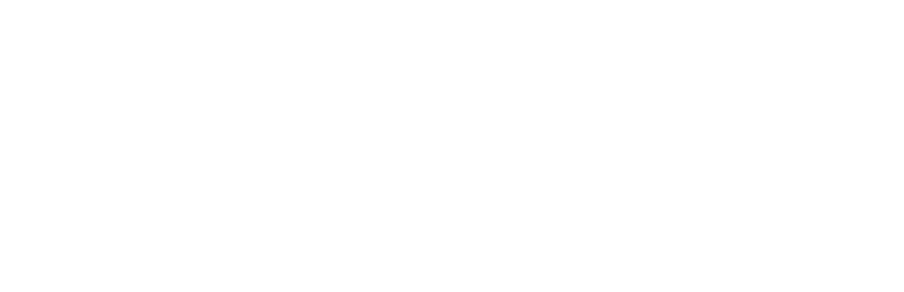
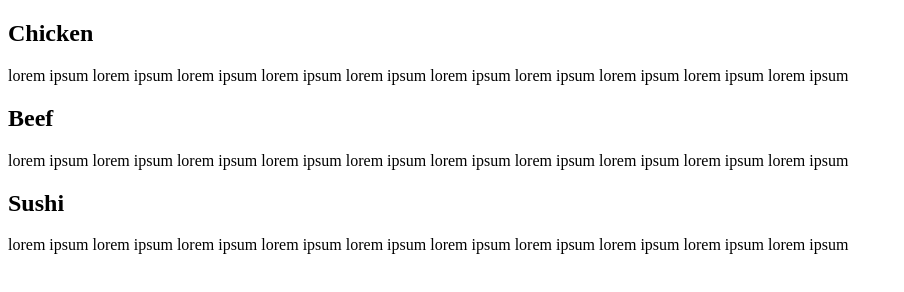
Before and after one commit to Ewa33/module2-solution, a plain HTML site: page index.html in a window 1280 px wide. Shown: the whole page, without its empty margins (0-904 px from the left). Drawn offline with Linux system fonts and the light colour scheme.

Commit message:
Update index.html

```diff
--- a/index.html
+++ b/index.html
@@ -2,9 +2,24 @@
 <html>
 
 <head>
+  <meta charset="utf-8">
+  <link rel="stylesheet" type="text/css" href="css.txt"/>
+  <title>Our Menu</title>
 </head>
 
 <body>
+  <section>
+    <h1>Chicken</h1>
+    <p>lorem ipsum lorem ipsum lorem ipsum lorem ipsum lorem ipsum lorem ipsum lorem ipsum lorem ipsum lorem ipsum lorem ipsum </p>
+  </section>
+  <section>
+    <h1>Beef</h1>
+    <p>lorem ipsum lorem ipsum lorem ipsum lorem ipsum lorem ipsum lorem ipsum lorem ipsum lorem ipsum lorem ipsum lorem ipsum </p>
+  </section>
+  <section>
+    <h1>Sushi</h1>
+    <p>lorem ipsum lorem ipsum lorem ipsum lorem ipsum lorem ipsum lorem ipsum lorem ipsum lorem ipsum lorem ipsum lorem ipsum </p>
+  </section>
 </body>
 
 </html>
```
